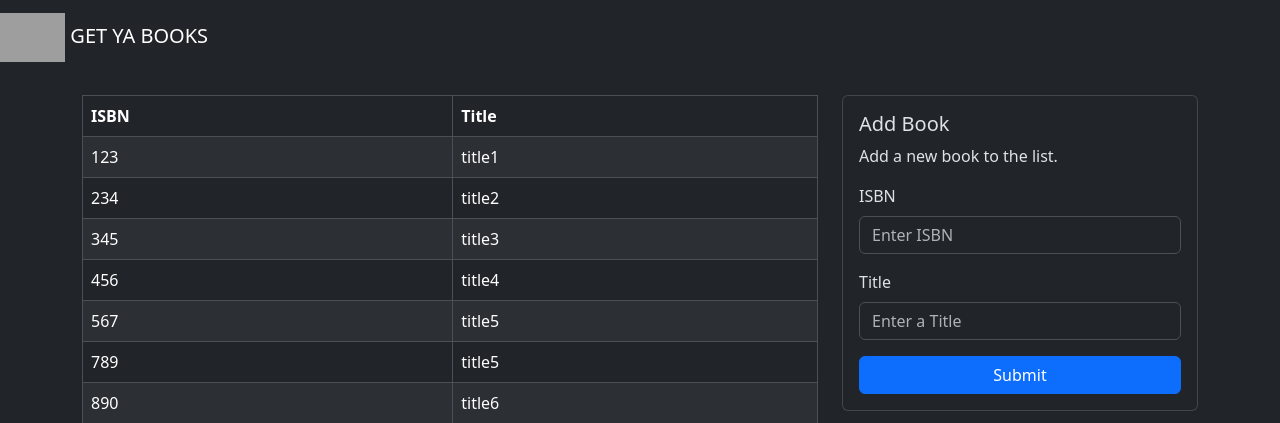
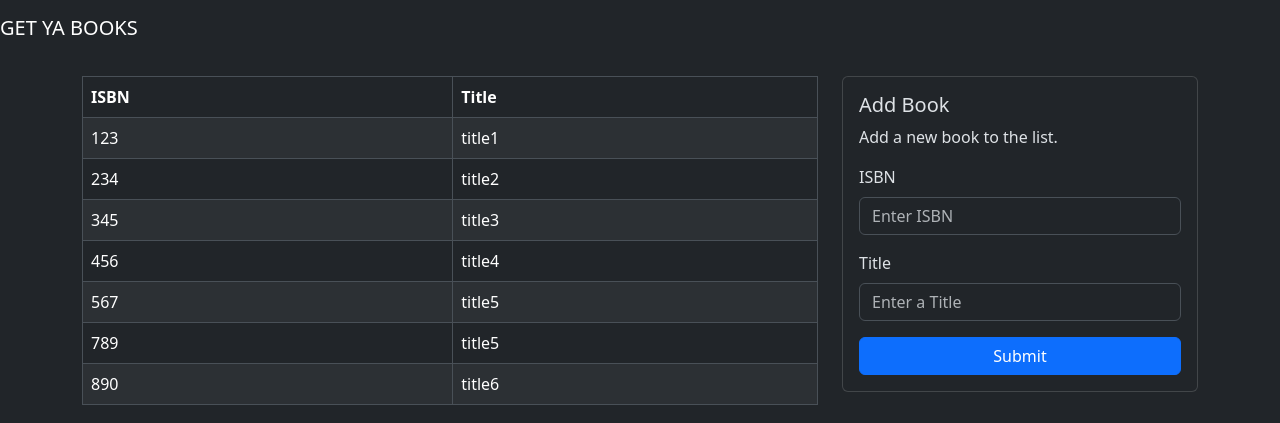
Before and after one commit to eliHarrisUAFS/inClass-10-3-2023, a PHP site: page /home.php in a window 1280 px wide. Shown: the top 423 px of the page. Run offline with PHP 8.4, Linux system fonts and the light colour scheme; grey boxes are pictures that could not be loaded.

Commit message:
removed broken img

```diff
--- a/home.php
+++ b/home.php
@@ -9,7 +9,6 @@
   <body>
     <nav class="navbar navbar-dark bg-dark" style="margin-bottom: 20px">
     <a class="navbar-brand" href="#">
-        <img src="images/lion.png" width="12%" height="12%" class="d-inline-block align-middle" alt="">
         GET YA BOOKS
     </a>
     </nav>
```
